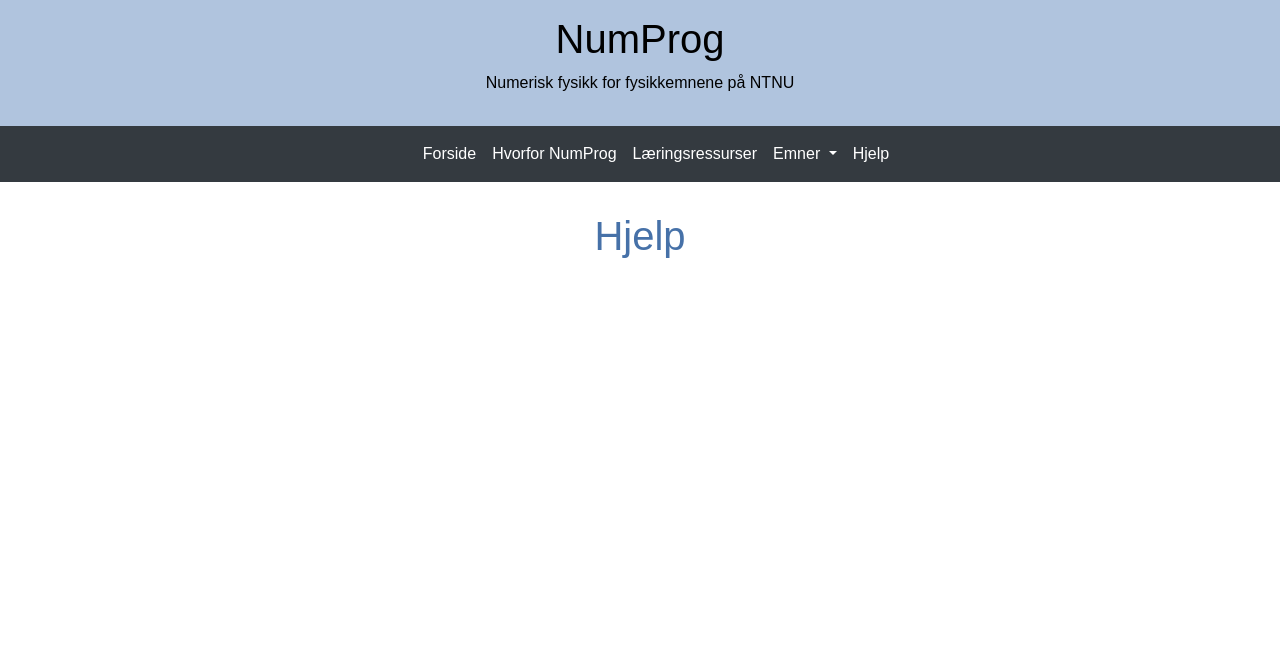
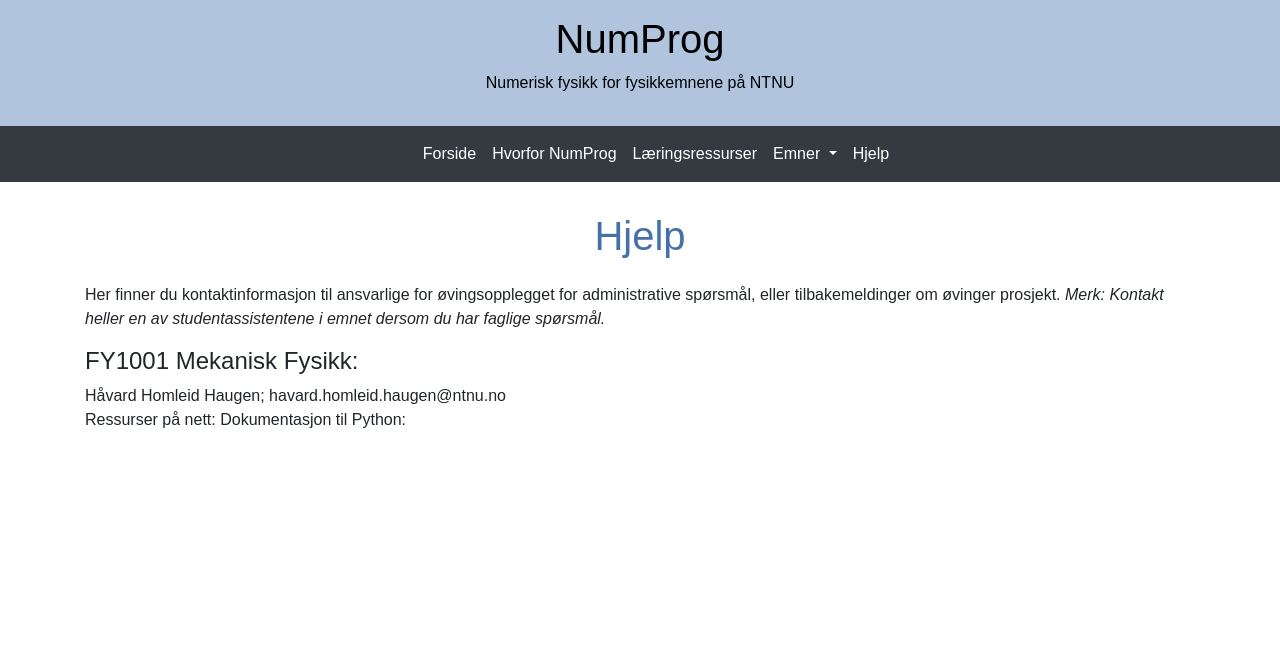
Before and after one commit to solfridhj/numfys-webpage, a PHP site: page /hjelp.html in a window 1280 px wide. Shown: the top 672 px of the page. Run offline with PHP 8.4, Linux system fonts and the light colour scheme; some libraries are stand-ins or nearby versions.

Commit message:
Added contact informatin

```diff
--- a/hjelp.html
+++ b/hjelp.html
@@ -59,11 +59,19 @@
 <div class="container">
   <div class="row">
     <div class="col-sm-12 col-xs-12">
+      <p>Her finner du kontaktinformasjon til ansvarlige for øvingsopplegget
+      for administrative spørsmål, eller tilbakemeldinger om øvinger
+      prosjekt.
+      <em>Merk: Kontakt heller en av studentassistentene i emnet dersom du har faglige spørsmål.</em>
+    </p>
+    <h4>FY1001 Mekanisk Fysikk:</h4> Håvard Homleid Haugen; havard.homleid.haugen@ntnu.no
 
     </div>
   </div>
   <div class="row">
     <div class="col-sm-6 col-xs-4">
+      Ressurser på nett:
+      Dokumentasjon til Python:
 
     </div>
   </div>
--- a/style.css
+++ b/style.css
@@ -249,6 +249,7 @@
   width: 100%;
   text-align: center;
   background-color: #222428;
+
 }
 
 .numbertext {
```
Also changed, not shown: om.html (+8 -0 lines), 1 other file.
